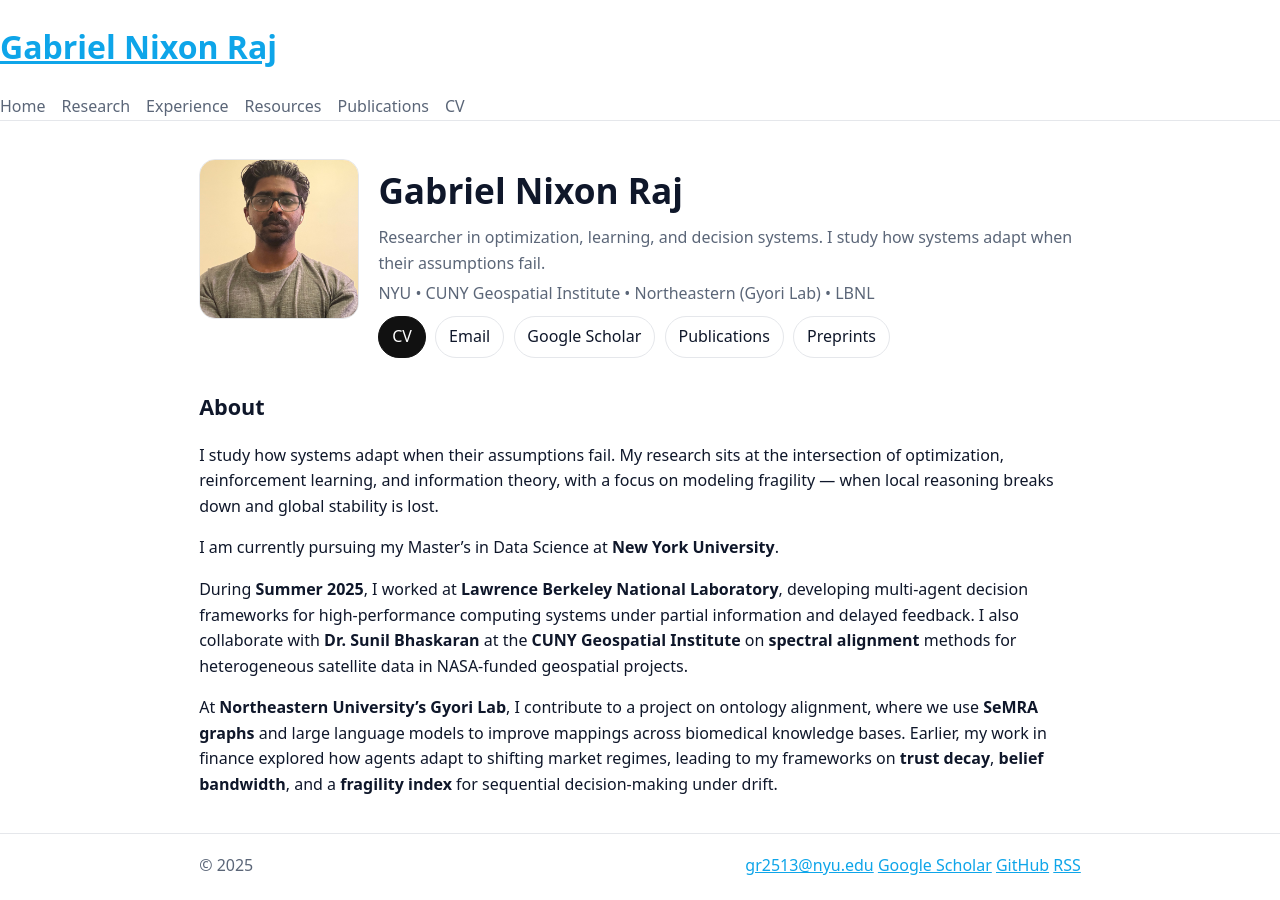
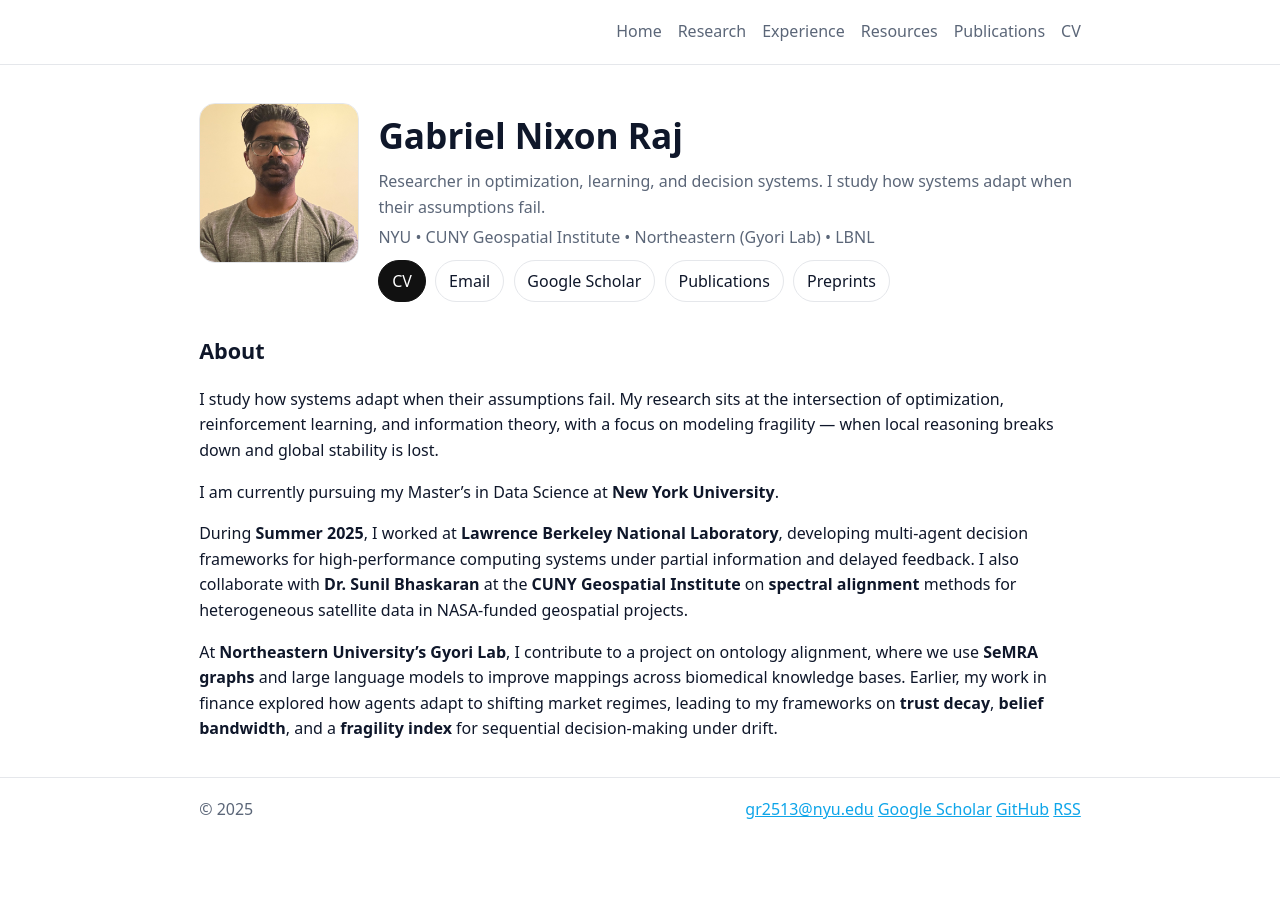
Before and after one commit to GabrielNixon/gabrielnixon.github.io, a Jekyll site: the page built from index.md, in a window 1280 px wide. Built offline with Jekyll 4.4.1, drawn with Linux system fonts in a browser that asks for light colours.

Commit message:
Update header.html

```diff
--- a/_includes/header.html
+++ b/_includes/header.html
@@ -1,8 +1,5 @@
 <header class="site-header">
-  <div class="container">
-    <h1 class="site-title">
-      <a href="{{ '/' | relative_url }}">Gabriel Nixon Raj</a>
-    </h1>
+  <div class="wrap">
     <nav class="nav">
       <a href="{{ '/' | relative_url }}">Home</a>
       <a href="{{ '/research/' | relative_url }}">Research</a>
```
